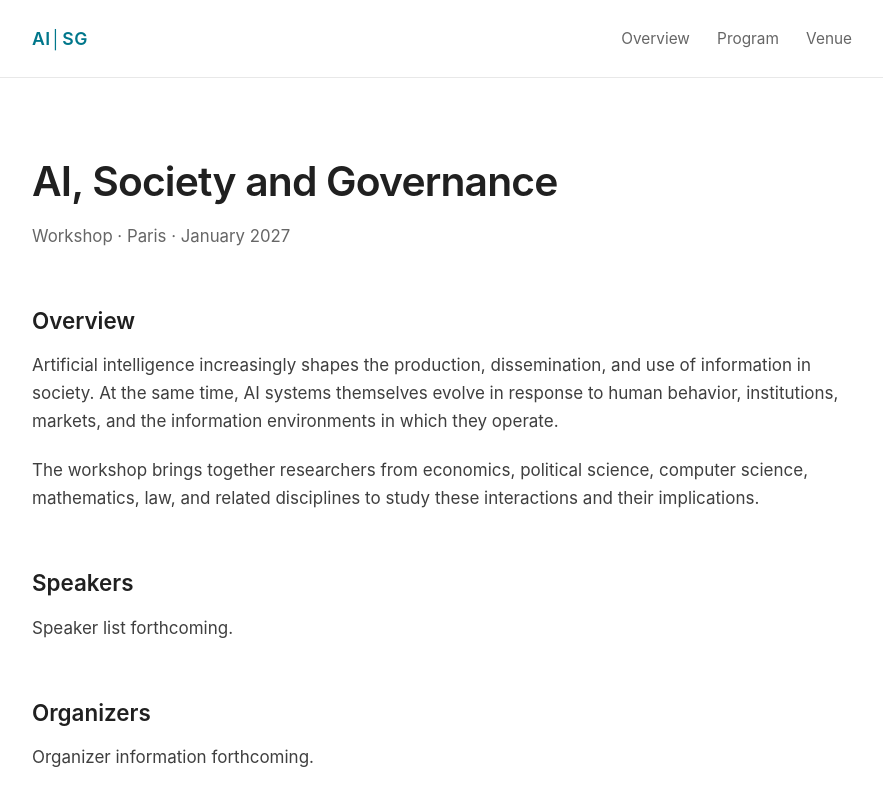
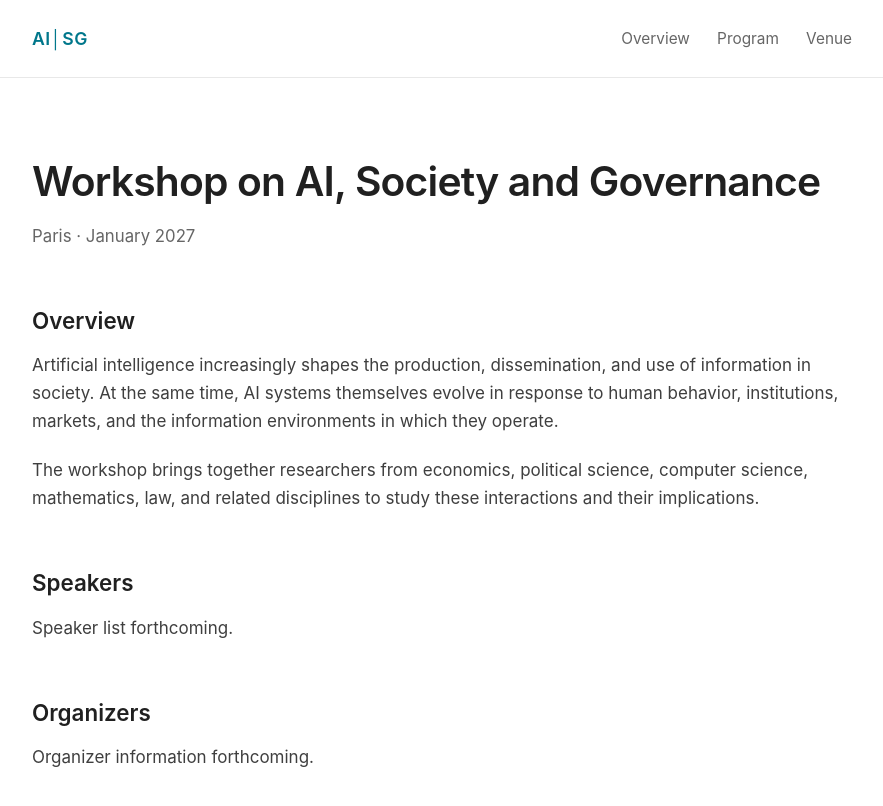
Before and after one commit to ai-society-governance/ai-society-governance.github.io, a Jekyll site: the page built from index.md, in a window 1280 px wide. Shown: the top 806 px of the page, without its empty margins (198-1081 px from the left). Built offline with Jekyll 4.4.1, drawn with Linux system fonts in a browser that asks for light colours; our own code applies the rules of GitHub Pages for plain Markdown files.

```diff
--- a/index.md
+++ b/index.md
@@ -3,10 +3,10 @@ layout: default
 title:
 ---
 
-# AI, Society and Governance
+# Workshop on AI, Society and Governance
 
 <div class="event-meta">
-Workshop · Paris · January 2027
+Paris · January 2027
 </div>
 
 ## Overview
```
